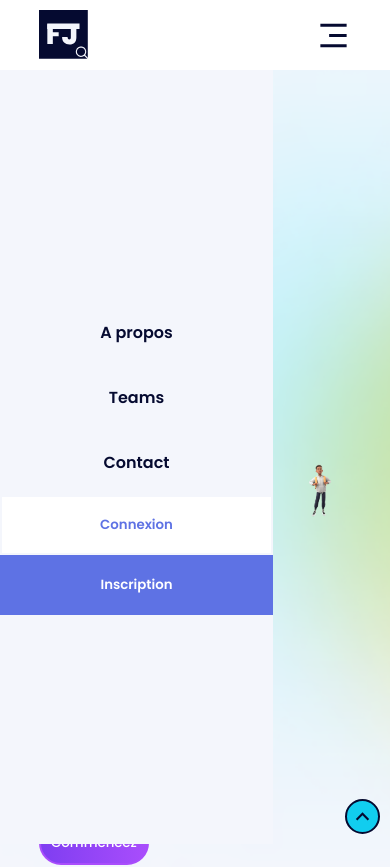
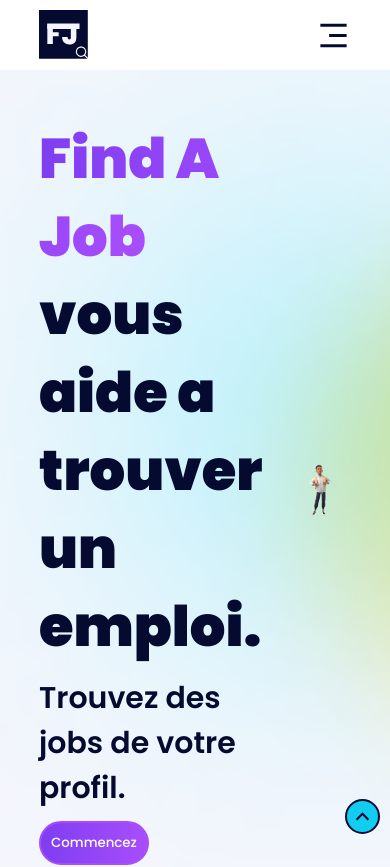
Before and after one commit to Zaker237/FindAJob, a Vue app: page / in a window 390 px wide. Shown: the top 867 px of the page. Built offline with nearby package versions, Linux system fonts and the light colour scheme; a web font is replaced by a local one.

Commit message:
ajout du toggle de nav

```diff
--- a/src/views/HomeView.vue
+++ b/src/views/HomeView.vue
@@ -19,7 +19,6 @@
           <li><a href="#about">A propos</a></li>
           <li><a href="#teams">Teams</a></li>
           <li><a href="#contact">Contact</a></li>
-
           <li>
             <router-link to="/login">
               <button class="btn__login">Connexion</button>
@@ -31,7 +30,7 @@
             </router-link>
           </li>
         </ul>
-        <img src="../assets/icons/burger.svg" alt="burger" class="navigation-burger">
+        <img @click="toggleBurger" src="../assets/icons/burger.svg" alt="burger" class="navigation-burger">
       </div>
     </nav>
     <header class="header">
@@ -118,7 +117,16 @@
 
 <script>
 export default {
-  name: "HomeView"
+  name: "HomeView",
+  methods: {
+    toggleBurger() {
+      const burger = document.querySelector(".navigation-burger");
+      const menu = document.querySelector(".navigation-right");
+      burger.addEventListener("click", () => {
+        menu.classList.toggle("active");
+      });
+    }
+}
 }
 </script>
 
@@ -390,8 +398,11 @@
         background: $ligth;
         top: 70px;
         display: flex;
+        justify-content: flex-start;
         flex-direction: column;
+        padding-top: 50px;
         z-index: 3;
+        transform: translateX(-100%);
 
         li {
           width: 100%;
@@ -408,7 +419,7 @@
 
           a:is(a[href="/login"], a[href="/register"]){
             width: 100%;
-            margin: px 0;
+            margin: 7px 0;
           }
 
           button {
@@ -421,6 +432,10 @@
           }
         }
       }
+
+      &-right.active{
+        transform: translateX(0);
+      }
     }
   }
 }
```
